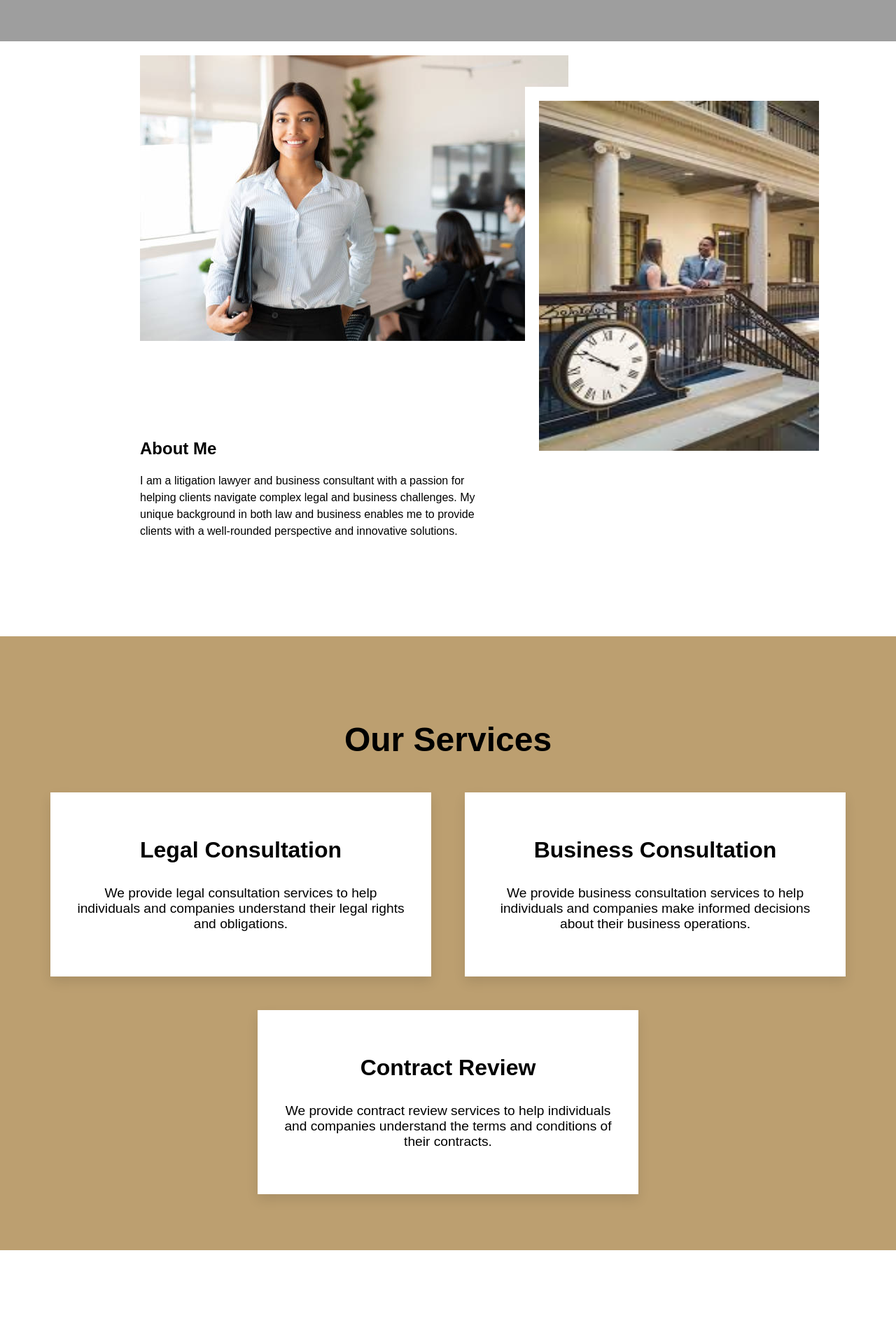
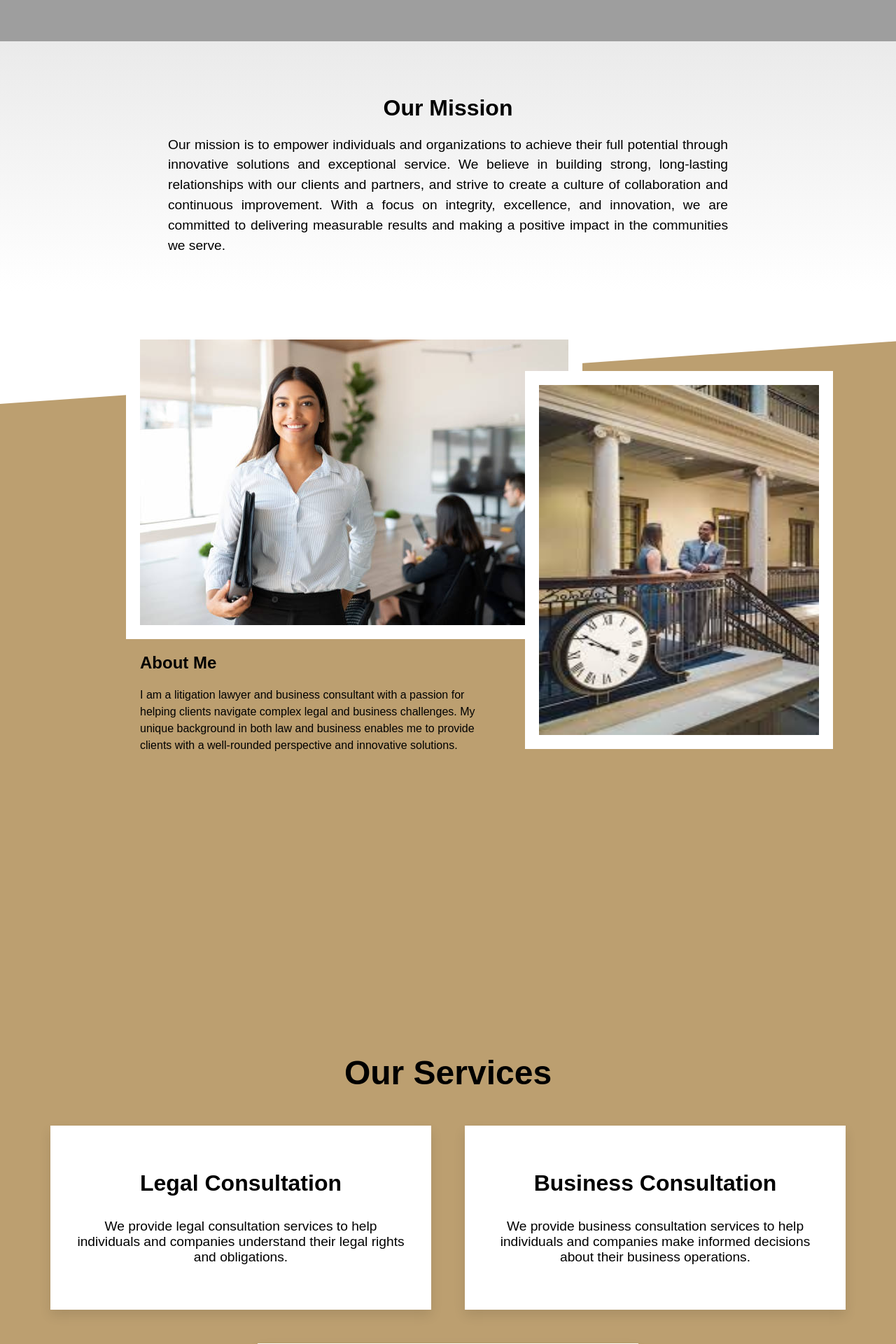
Before and after one commit to 28-png/react-project, a React (Create React App) app: page /about in a window 1280 px wide. Shown: the part 500-2420 px from the top of the page at 70% size. Before the commit the page ends 2286 px from the top, so only its background shows below. Built offline with nearby package versions, Linux system fonts and the light colour scheme; grey boxes are pictures that could not be loaded.

Commit message:
fixed json packages

```diff
--- a/src/App.css
+++ b/src/App.css
@@ -44,7 +44,6 @@
   .services {
     padding: 5rem 0;
     background-color: #BC9F70;
-    margin-top: 50px;
   }
 
   .services h2 {
@@ -80,6 +79,26 @@
     margin-bottom: 2rem;
   }
 
+  .mission-container {
+    padding: 50px;
+    background: linear-gradient(to bottom, #eaeaea, #ffffff);
+  }
+
+  .mission-container h2 {
+    font-size: 2rem;
+    text-align: center;
+    margin-bottom: 20px;
+  }
+
+  .mission-container p {
+    font-size: 1.2rem;
+    line-height: 1.5;
+    text-align: justify;
+    margin: 0 auto;
+    max-width: 800px;
+  }
+
+
 
  /* styles for screens 768px and below */
 @media screen and (max-width: 768px) {
--- a/src/App.js
+++ b/src/App.js
@@ -1,12 +1,22 @@
 import './App.css';
-import Navbar from './components/Navbar'
-import AboutMe from './components/AboutMe'
+// import { Switch, Route } from 'react-router-dom';
+import Navbar from './components/Navbar';
+import AboutMe from './components/AboutMe';
+// import About from './components/About';
+// import Contact from './components/Contact';
+// import Services from './components/Services';
 
 function App() {
 
   return (
     <div className="App">
       <Navbar/>
+      {/* <Switch>
+          <Route exact path="/" component={Home} />
+          <Route path="/services" component={Services} />
+          <Route path="/about" component={About} />
+          <Route path="/contact" component={Contact} />
+        </Switch> */}
 
       <main>
         <section className="hero">
@@ -16,6 +26,11 @@ function App() {
             <button>Learn More</button>
           </div>
         </section>
+
+        <div className="mission-container">
+        <h2>Our Mission</h2>
+        <p>Our mission is to empower individuals and organizations to achieve their full potential through innovative solutions and exceptional service. We believe in building strong, long-lasting relationships with our clients and partners, and strive to create a culture of collaboration and continuous improvement. With a focus on integrity, excellence, and innovation, we are committed to delivering measurable results and making a positive impact in the communities we serve.</p>
+      </div>
         <AboutMe/>
         <section className="services">
           <div className="container">
--- /dev/null
+++ b/src/components/About.js
@@ -0,0 +1,9 @@
+import React from "react";
+
+function About() {
+    return (<div>
+        <h2>About Page</h2>
+    </div>);
+};
+
+export default About;
--- a/src/components/AboutMe.css
+++ b/src/components/AboutMe.css
@@ -1,12 +1,13 @@
 .about-me-container {
-  height: 100vh;
+  margin-top: 50px;
+  height: 115vh;
   position: relative;
   overflow: hidden;
   z-index: 1;
 }
 
 #skew {
-  padding-bottom: 20%;
+  padding-bottom: 60%;
   overflow: hidden;
   position: relative;
   z-index: -1;
@@ -15,14 +16,13 @@
 .skew {
   background: #BC9F70;
   position: absolute;
-  top: 30%;
-  right: 8%;
-  left: 8%;
-  height: 100%;
-  transform: skew(-8deg, -8deg);
+  top: 7%;
+  right: -4%;
+  left: -5%;
+  height: 120%;
+  transform: skew(-4deg, -4deg);
   z-index: -1;
 }
-
 
 .photo-container {
   position: relative;
@@ -53,8 +53,7 @@
   margin-bottom: 100px;
   font-size: 20px;
   line-height: 1.5;
-  margin-top: 5px;
-  /* z-index: 2; */
+  margin-top: -100px;
 }
 
 .about-me-text h2 {
--- a/src/components/AboutMe.js
+++ b/src/components/AboutMe.js
@@ -9,16 +9,16 @@ function AboutMe() {
       <div className="photo-container">
         <img src={photo1} alt="Photo 1" className="photo1" />
         <img src={photo2} alt="Photo 2" className="photo2" />
-      </div>
-      {/* <div className="skew-container">
-        <div id="skew" />
-        <div className="skew" />
-      </div> */}
-      <div className="about-me-text">
+        <div className="about-me-text">
         <h2>About Me</h2>
         <p>I am a litigation lawyer and business consultant with a passion for helping clients navigate complex legal and
           business challenges. My unique background in both law and business enables me to provide clients with a
           well-rounded perspective and innovative solutions.</p>
+      </div>
+      </div>
+      <div className="skew-container">
+        <div id="skew" />
+        <div className="skew" />
       </div>
     </div>
   );
--- /dev/null
+++ b/src/components/Contact.js
@@ -0,0 +1,9 @@
+import React from "react";
+
+function Contact() {
+    return(<div>
+        <h2>Contact</h2>
+    </div>);
+};
+
+export default Contact;
--- a/src/components/Navbar.css
+++ b/src/components/Navbar.css
@@ -1,5 +1,5 @@
 .navbar {
-    background-color: black;
+    background-color: #050A30;
     color: #fff;
     padding: 1rem;
     position: fixed;
@@ -53,7 +53,7 @@
       bottom: 0;
       width: 100%;
       height: 3px;
-      background-color: #2D4D0E;
+      background-color:#BC9F70;
       transform: scaleX(0);
       transform-origin: left;
       transition: transform 0.2s ease-in-out;
@@ -66,7 +66,7 @@
       bottom: 0;
       width: 100%;
       height: 3px;
-      background-color: #2D4D0E;
+      background-color: #BC9F70;
       transform: scaleX(0);
       transform-origin: right;
       transition: transform 0.2s ease-in-out;
--- a/src/components/Navbar.js
+++ b/src/components/Navbar.js
@@ -1,5 +1,6 @@
 import React, { useState, useEffect } from 'react';
 import './Navbar.css';
+// import { Link } from 'react-router-dom';
 
 function Navbar() {
 
@@ -8,6 +9,7 @@ function Navbar() {
     function handleMenuClick() {
       setShowMenu(!showMenu);
     }
+
   const [isNavbarVisible, setIsNavbarVisible] = useState(true);
 
   useEffect(() => {
@@ -33,7 +35,7 @@ function Navbar() {
             <div className="hamburger-menu-icon"></div>
           </label>
           <ul>
-            <li><a href="#">Home</a></li>
+          <li><a href="#">Home</a></li>
             <li><a href="#">Services</a></li>
             <li><a href="#">About</a></li>
             <li><a href="#">Contact</a></li>
--- /dev/null
+++ b/src/components/Services.js
@@ -0,0 +1,9 @@
+import React from "react";
+
+function Services() {
+    return (<div>
+        <h2>Services</h2>
+    </div>);
+};
+
+export default Services;
```
Also changed, not shown: package.json (line endings or trailing spaces), 1 other file (tests, documents, lock files or other folders).
